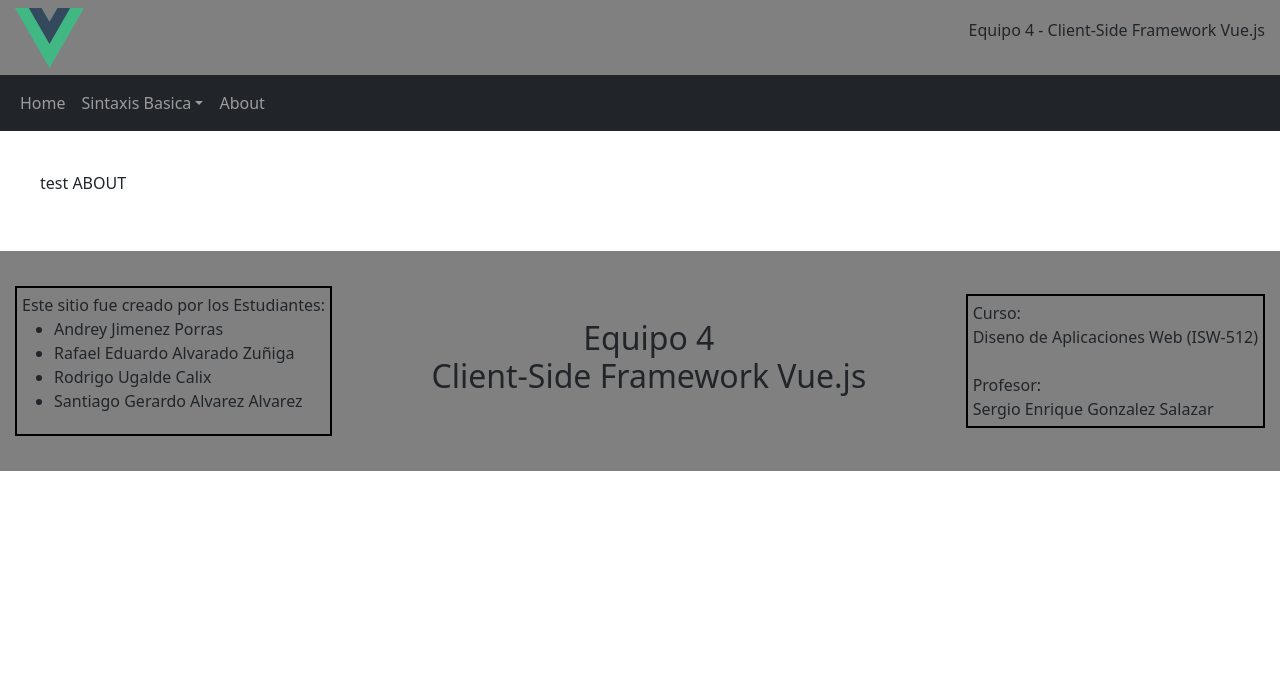
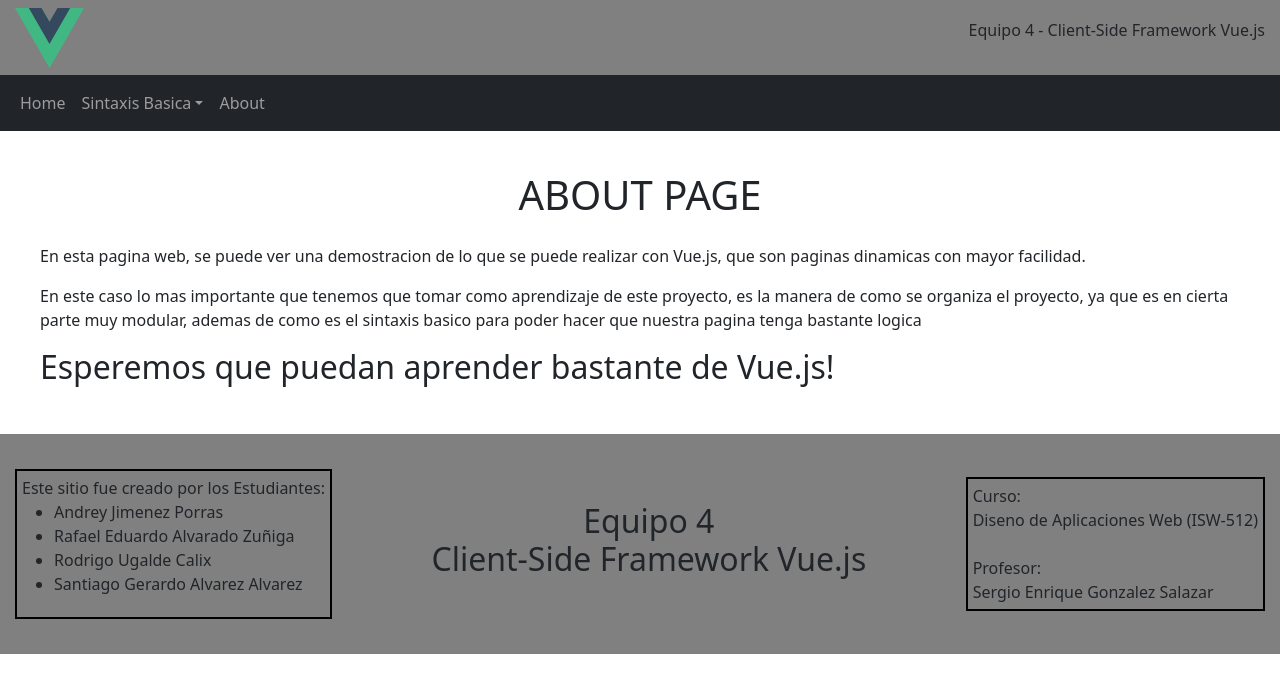
Before and after one commit to Baka69420/Grupo4-DesarrolloWeb, a Vue app in the folder Vuejs-Project/: page /about in a window 1280 px wide. Shown: the top 692 px of the page. Built offline with nearby package versions, Linux system fonts and the light colour scheme.

Commit message:
Added About Page
Added a simple description of the project on the the about page

```diff
--- a/Vuejs-Project/src/components/AboutPage.vue
+++ b/Vuejs-Project/src/components/AboutPage.vue
@@ -1,3 +1,14 @@
 <template>
-    <p>test ABOUT</p>
+    <h1>ABOUT PAGE</h1>
+    <p>En esta pagina web, se puede ver una demostracion de lo que se puede realizar con Vue.js, que son paginas dinamicas con mayor facilidad.</p>
+    <p>En este caso lo mas importante que tenemos que tomar como aprendizaje de este proyecto, es la manera de como se organiza el proyecto, ya que es en cierta parte muy modular, ademas de como es el sintaxis basico para poder hacer que nuestra pagina tenga bastante logica</p>
+
+    <h2>Esperemos que puedan aprender bastante de Vue.js!</h2>
 </template>
+
+<style scoped>
+h1 {
+    text-align: center;
+    margin-bottom: 25px;
+}
+</style>
```
